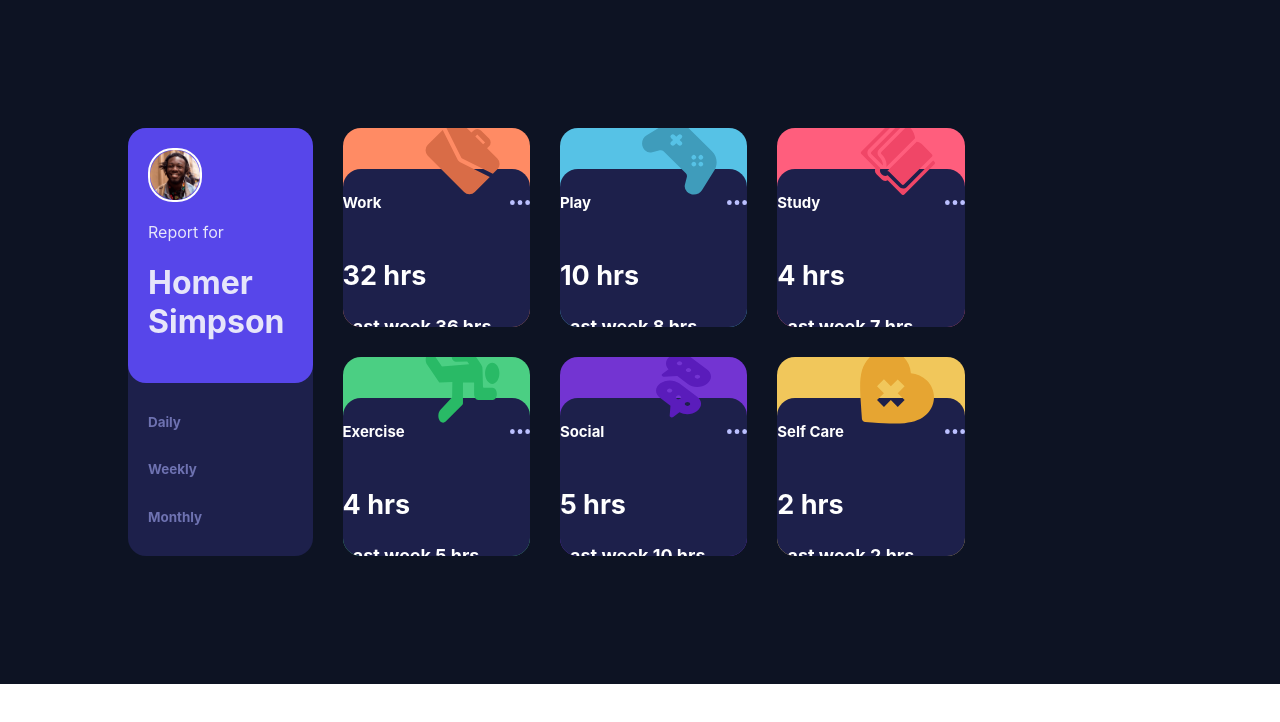
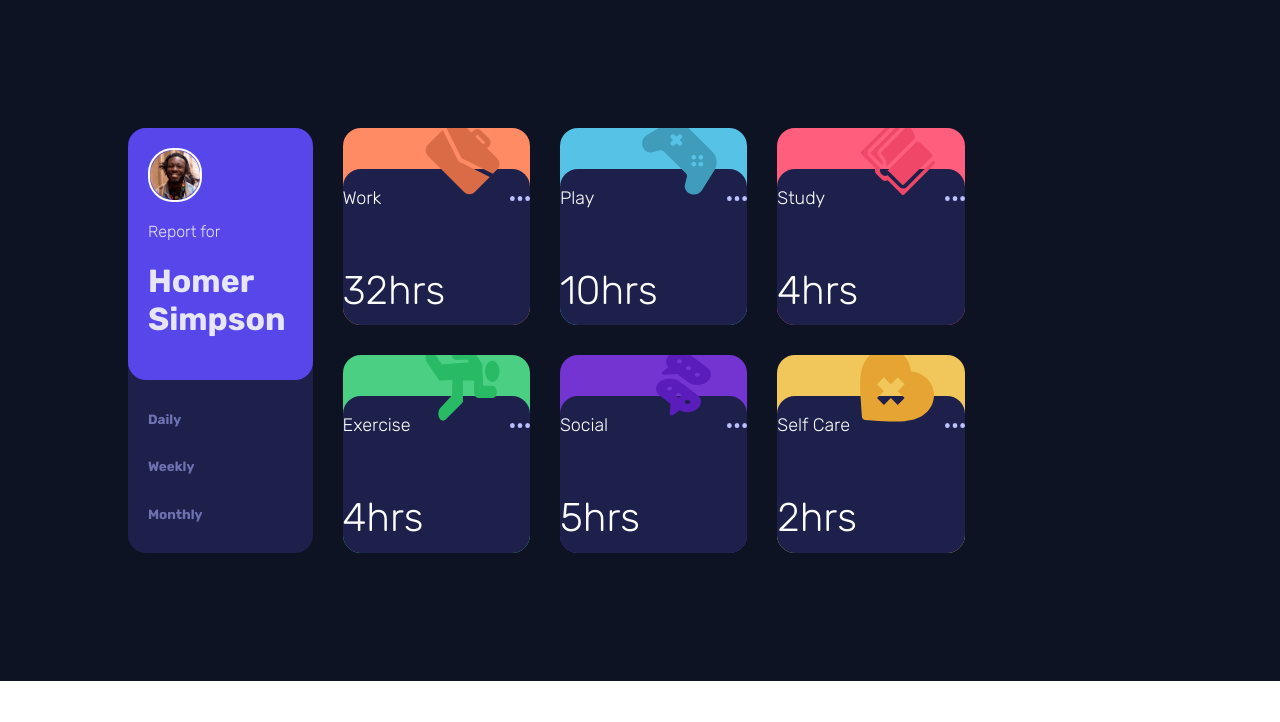
Before and after one commit to rohitkatbamna/timesassgridtest, a React (Create React App) app: page / in a window 1280 px wide. Shown: the top 722 px of the page. Built offline with nearby package versions, Linux system fonts and the light colour scheme.

Commit message:
15TH MARCH 2022 10:04 AM COMMIT 3RD

```diff
--- a/src/scss/app.scss
+++ b/src/scss/app.scss
@@ -1,5 +1,6 @@
 @import "helper/variables";
 @import "helper/mixins";
+@import url("https://fonts.googleapis.com/css2?family=Rubik:ital,wght@0,300;0,400;0,500;0,600;0,700;0,800;0,900;1,300;1,400;1,500;1,600;1,700;1,800;1,900&display=swap");
 .App {
 	display: grid;
 	background-color: $bgcolor;
@@ -7,7 +8,8 @@
 	grid-template-columns: 1fr 3fr;
 	grid-template-rows: 1fr;
 	column-gap: 30px;
-
+	font-weight: lighter;
+	font-family: "Rubik", sans-serif;
 	.add_bg_here {
 		background-color: $reportcolor2;
 		border-radius: 18px;
--- a/src/small_card.js
+++ b/src/small_card.js
@@ -12,18 +12,18 @@ function Smallcard({ first, simobj }) {
 	}
 	return (
 		<div className="small_card_work" style={{ backgroundColor: simobj.color }}>
-			<div className="work_image">
+			<div className="work_image" style={{ zIndex: "1" }}>
 				<img src={simobj.img} alt="simobj.title" height={75} width={75} />
 			</div>
 			<div className="small_card_work_subspace">
 				<div className="work_and_ellip">
-					<h5>{simobj.title}</h5>
+					<p>{simobj.title}</p>
 					<img src={epll} alt="ellip" height={5} width={20} />
 				</div>
-				<h2>{strone[first].current} hrs</h2>
-				<h4>
+				<p style={{ fontSize: "40px" }}>{strone[first].current}hrs</p>
+				<p>
 					Last {anewstr} {strone[first].previous} hrs
-				</h4>
+				</p>
 			</div>
 		</div>
 	);
```
